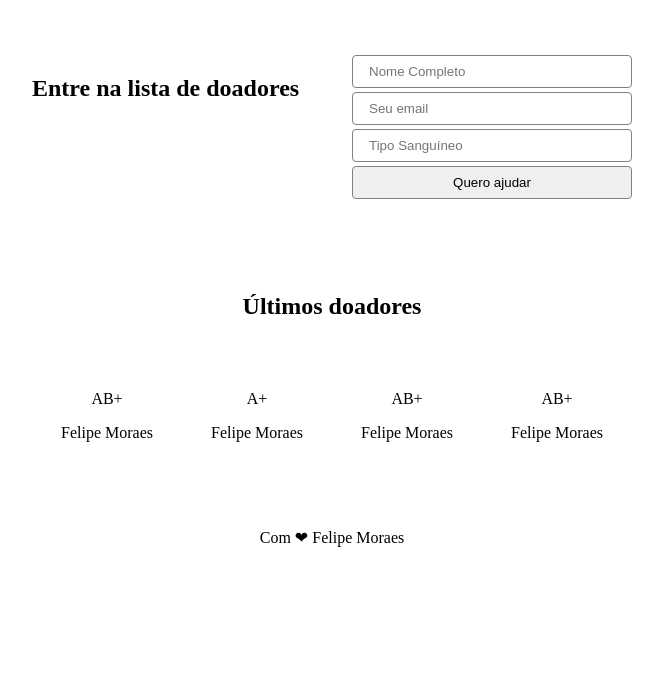
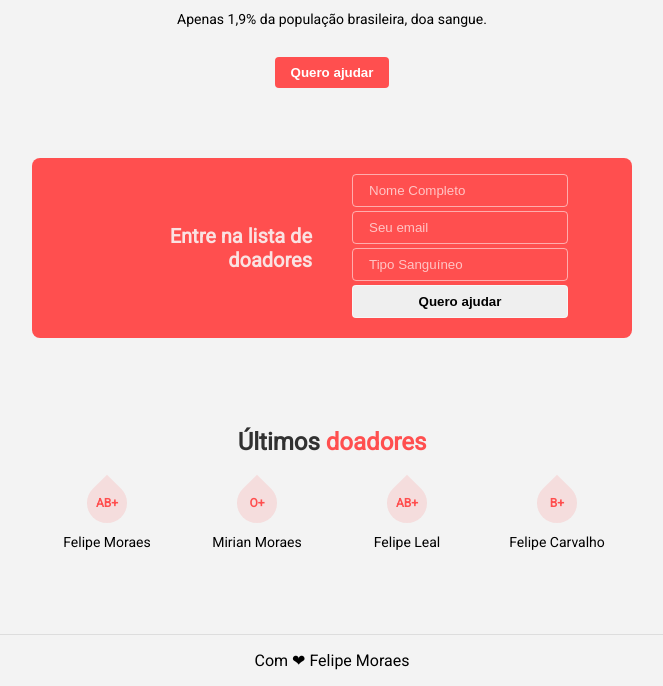
Before and after one commit to Moraes91/doe, a plain HTML site: page index.html in a window 1280 px wide. Shown: the part 313-999 px from the top of the page, without its empty margins (308-971 px from the left). Before the commit the page ends 860 px from the top, so only its background shows below. Drawn offline with Linux system fonts and the light colour scheme.

Commit message:
feito o css da pagina

```diff
--- a/assets/style.css
+++ b/assets/style.css
@@ -1,43 +1,152 @@
-html, body {
+/* globais */
+
+* {
+    box-sizing: border-box;
+}
+
+html,
+body {
     margin: 0;
 }
-body{
+
+body {
     display: flex;
     flex-direction: column;
     height: 100vh;
+    font-family: 'Roboto', sans-serif;
+    background-color: #F3F3F3;
 }
-header, .form, main {
+
+h1,
+h2 {
+    color: #000000CC;
+}
+
+header h1,
+main h2 {
+    margin-bottom: 40px;
+}
+
+header,
+.form,
+main {
     margin: 0 auto 70px;
     width: 90%;
     max-width: 600px;
 }
-header h1, main h2 {
-    margin-bottom: 70px;
-}
-main, header, footer {
+
+header,
+main,
+footer {
     text-align: center;
 }
+
+
+/* HEADER */
+
+.logo {
+    width: 120px;
+    margin: 70px 0;
+}
+
+header p {
+    font-size: 14px;
+}
+
+header button {
+    margin-top: 16px;
+    padding: 8px 16px;
+    border-radius: 4px;
+    background-color: #FF4F4F;
+    color: white;
+    font-weight: bold;
+    border: none;
+}
+
+
 /* FORM */
+
 section.form {
     display: grid;
     grid-template-columns: 1fr 1fr;
     grid-gap: 40px;
+    align-items: center;
+    background-color: #FF4F4F;
+    padding: 16px 64px;
+    border-radius: 8px;
 }
+
+.form h2 {
+    text-align: right;
+    color: #F9F9F9DD;
+    font-size: 20px;
+}
+
 form input,
 form button {
     width: 100%;
     margin-bottom: 4px;
-    box-sizing: border-box;
     padding: 8px 16px;
     border-radius: 4px;
-    border: 1px gray solid;
+    border: 1px #FFFFFF88 solid;
 }
 
+form input {
+    background-color: transparent;
+    color: #FFFFFFAA;
+}
+
+form input::placeholder {
+    color: #FFFFFFAA;
+}
+
+form button {
+    font-weight: bold;
+}
+
+
 /* MAIN */
+
+main h2 span {
+    color: #FF4F4F;
+}
+
 main .donors {
     display: grid;
     grid-template-columns: 1fr 1fr 1fr 1fr;
 }
+
+.blood {
+    color: #FF4F4F;
+    font-weight: bold;
+    font-size: 12px;
+    display: flex;
+    align-items: center;
+    justify-content: center;
+    position: relative;
+}
+
+.blood::before {
+    content: "";
+    background-color: #FF4F4F22;
+    width: 40px;
+    height: 40px;
+    position: absolute;
+    border-radius: 50%;
+    border-top-right-radius: 0;
+    transform: rotate(-45deg);
+}
+
+.donor p {
+    margin-top: 24px;
+    font-size: 14px;
+}
+
+
+/* FOOTER */
+
 footer {
     margin-top: auto;
+    padding: 16px;
+    border-top: 1px solid #ddd;
 }
--- a/index.html
+++ b/index.html
@@ -1,12 +1,15 @@
 <!DOCTYPE html>
 <html>
+
 <head>
     <title>Doe sangue! Doe vida!</title>
     <link rel="stylesheet" href="assets/style.css">
+    <link href="https://fonts.googleapis.com/css?family=Roboto&display=swap" rel="stylesheet">
 </head>
+
 <body>
     <header>
-        <h1>DOE</h1>
+        <img class="logo" src="images/logo.png" alt="DOE">
         <h2>A sua doação importa.</h2>
         <p>Até 3 vidas com uma doação</p>
         <p>Mais de 38 mil doações são necessárias todos os dias</p>
@@ -18,47 +21,38 @@
     <section class="form">
         <h2>Entre na lista de doadores</h2>
         <form action="/">
-            <input
-                type="text"
-                name="name"
-                placeholder="Nome Completo"
-            >
-            <input
-                type="email"
-                name="email"
-                placeholder="Seu email"
-            >
-            <input
-                type="text"
-                name="blood"
-                placeholder="Tipo Sanguíneo"
-            >
+            <input type="text" name="name" placeholder="Nome Completo">
+            <input type="email" name="email" placeholder="Seu email">
+            <input type="text" name="blood" placeholder="Tipo Sanguíneo">
             <button>Quero ajudar</button>
         </form>
     </section>
 
     <main>
-        <h2>Últimos doadores</h2>
+        <h2>Últimos <span>doadores</span></h2>
         <section class="donors">
             <div class="donor">
                 <div class="blood">AB+</div>
                 <p>Felipe Moraes</p>
             </div>
             <div class="donor">
-                <div class="blood">A+</div>
-                <p>Felipe Moraes</p>
+                <div class="blood">O+</div>
+                <p>Mirian Moraes</p>
             </div>
             <div class="donor">
                 <div class="blood">AB+</div>
-                <p>Felipe Moraes</p>
+                <p>Felipe Leal</p>
             </div>
             <div class="donor">
-                <div class="blood">AB+</div>
-                <p>Felipe Moraes</p>
+                <div class="blood">B+</div>
+                <p>Felipe Carvalho</p>
             </div>
         </section>
     </main>
 
     <footer> Com ❤ Felipe Moraes</footer>
+
+    <script src="assets/script.js"></script>
 </body>
+
 </html>
```
Also changed, not shown: assets/script.js (added), images/logo.png (added).
